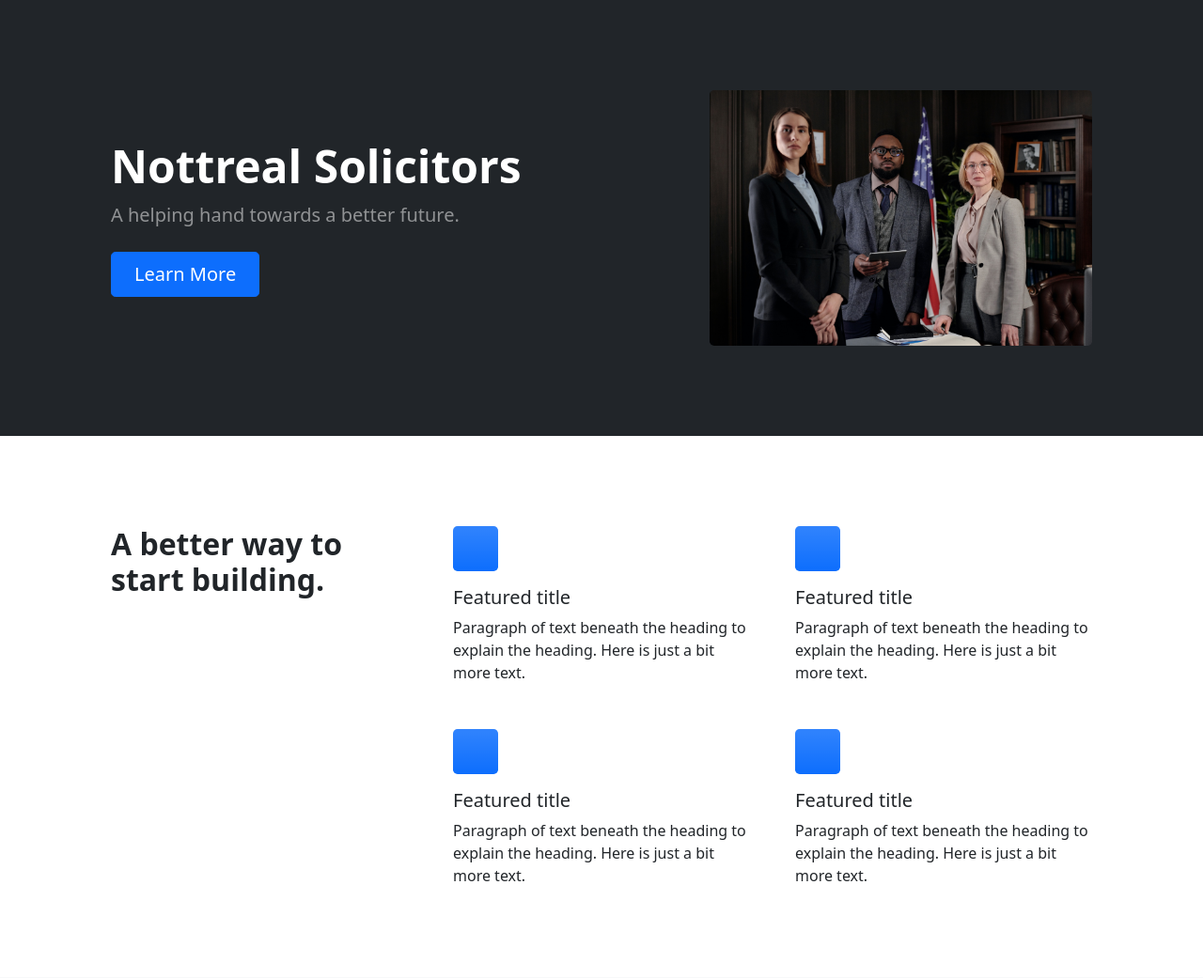
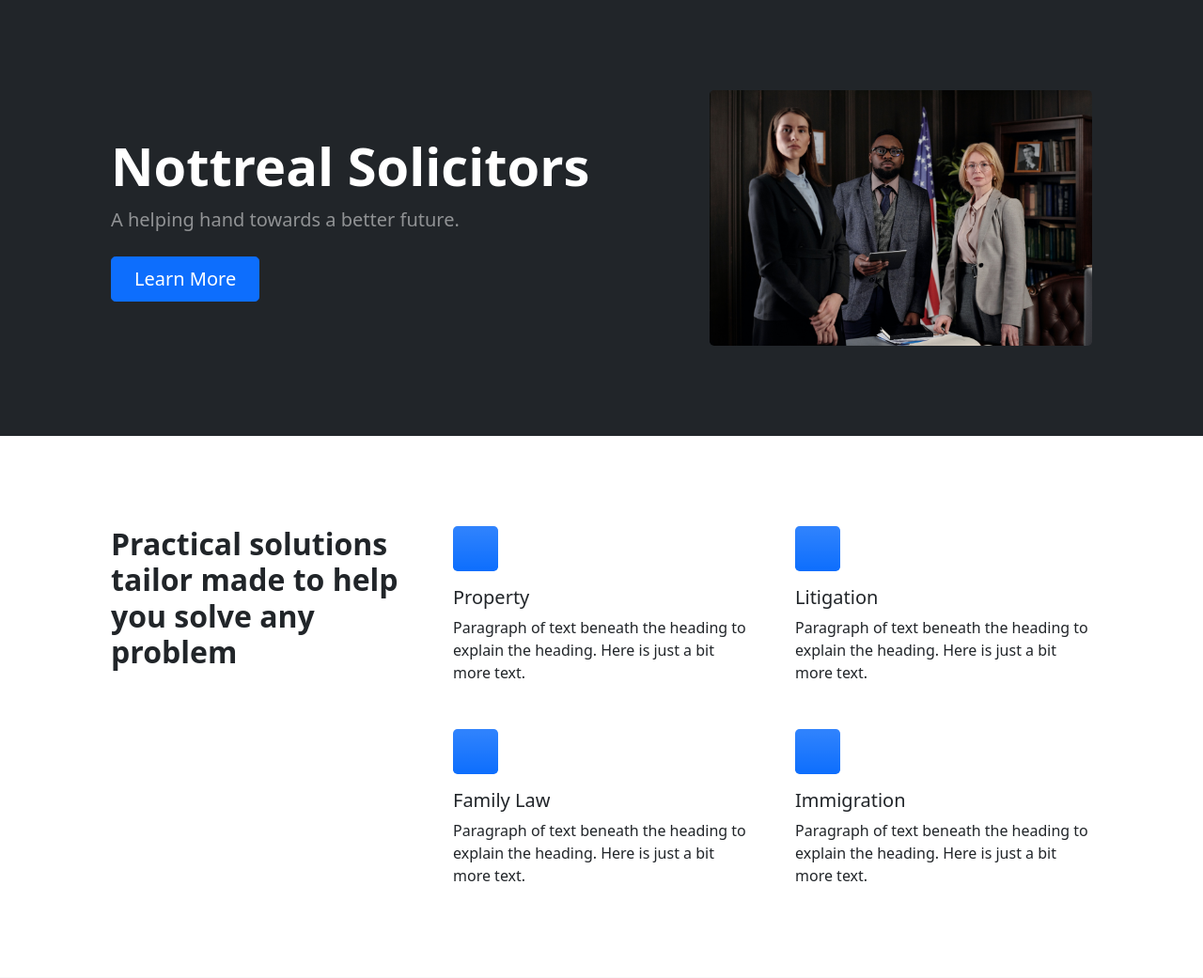
Before and after one commit to MAziz-0/Legal_site, a Flask app: page / in a window 1280 px wide. Shown: the part 69-1110 px from the top of the page at 94% size. Run offline with Flask 2, Linux system fonts and the light colour scheme; grey boxes labelled with a size stand in for pictures from a placeholder-image service; some libraries are stand-ins or nearby versions.

Commit message:
Basic content changes to text

```diff
--- a/templates/base.html
+++ b/templates/base.html
@@ -31,8 +31,12 @@
                             <li class="nav-item dropdown">
                                 <a class="nav-link dropdown-toggle" id="navbarDropdownBlog" href="#" role="button" data-bs-toggle="dropdown" aria-expanded="false">Services</a>
                                 <ul class="dropdown-menu dropdown-menu-end" aria-labelledby="navbarDropdownBlog">
-                                    <li><a class="dropdown-item" href="{{ url_for('services') }}">Services</a></li>
-                                    <li><a class="dropdown-item" href="{{ url_for('services') }}">Services</a></li>
+                                    <li>
+                                       <a class="dropdown-item" href="{{ url_for('services') }}">Property</a>
+                                    </li>
+                                    <li>
+                                       <a class="dropdown-item" href="{{ url_for('services') }}">Services</a>
+                                    </li>
                                 </ul>
                             </li>
 
@@ -49,7 +53,7 @@
                     <div class="row gx-5 align-items-center justify-content-center">
                         <div class="col-lg-8 col-xl-7 col-xxl-6">
                             <div class="my-5 text-center text-xl-start">
-                                <h1 class="display-5 fw-bolder text-white mb-2">Nottreal Solicitors</h1>
+                                <h1 class="display-4 fw-bolder text-white mb-2">Nottreal Solicitors</h1>
                                 <p class="lead fw-normal text-white-50 mb-4">A helping hand towards a better future.</p>
                                 <div class="d-grid gap-3 d-sm-flex justify-content-sm-center justify-content-xl-start">
                                     <a class="btn btn-primary btn-lg px-4 me-sm-3" href="#features">Learn More</a>
--- a/templates/index.html
+++ b/templates/index.html
@@ -1,27 +1,27 @@
 {% extends "base.html" %}
 {% block content %}
     <div class="row gx-5">
-                        <div class="col-lg-4 mb-5 mb-lg-0"><h2 class="fw-bolder mb-0">A better way to start building.</h2></div>
+                        <div class="col-lg-4 mb-5 mb-lg-0"><h2 class="fw-bolder mb-0">Practical solutions tailor made to help you solve any problem</h2></div>
                         <div class="col-lg-8">
                             <div class="row gx-5 row-cols-1 row-cols-md-2">
                                 <div class="col mb-5 h-100">
                                     <div class="feature bg-primary bg-gradient text-white rounded-3 mb-3"><i class="bi bi-collection"></i></div>
-                                    <h2 class="h5">Featured title</h2>
+                                    <h2 class="h5">Property</h2>
                                     <p class="mb-0">Paragraph of text beneath the heading to explain the heading. Here is just a bit more text.</p>
                                 </div>
                                 <div class="col mb-5 h-100">
                                     <div class="feature bg-primary bg-gradient text-white rounded-3 mb-3"><i class="bi bi-building"></i></div>
-                                    <h2 class="h5">Featured title</h2>
+                                    <h2 class="h5">Litigation</h2>
                                     <p class="mb-0">Paragraph of text beneath the heading to explain the heading. Here is just a bit more text.</p>
                                 </div>
                                 <div class="col mb-5 mb-md-0 h-100">
                                     <div class="feature bg-primary bg-gradient text-white rounded-3 mb-3"><i class="bi bi-toggles2"></i></div>
-                                    <h2 class="h5">Featured title</h2>
+                                    <h2 class="h5">Family Law</h2>
                                     <p class="mb-0">Paragraph of text beneath the heading to explain the heading. Here is just a bit more text.</p>
                                 </div>
                                 <div class="col h-100">
                                     <div class="feature bg-primary bg-gradient text-white rounded-3 mb-3"><i class="bi bi-toggles2"></i></div>
-                                    <h2 class="h5">Featured title</h2>
+                                    <h2 class="h5">Immigration</h2>
                                     <p class="mb-0">Paragraph of text beneath the heading to explain the heading. Here is just a bit more text.</p>
                                 </div>
                             </div>
```
